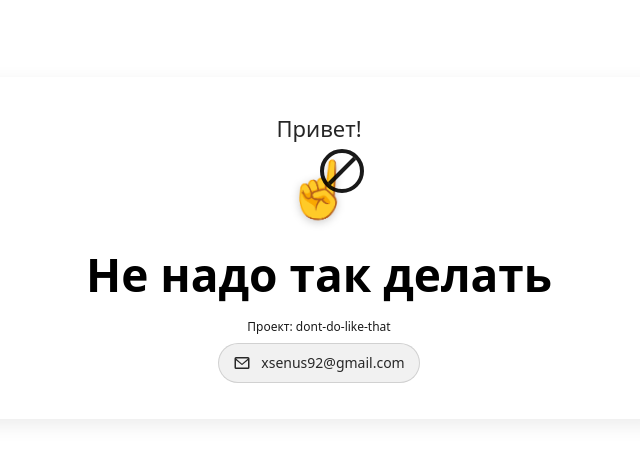
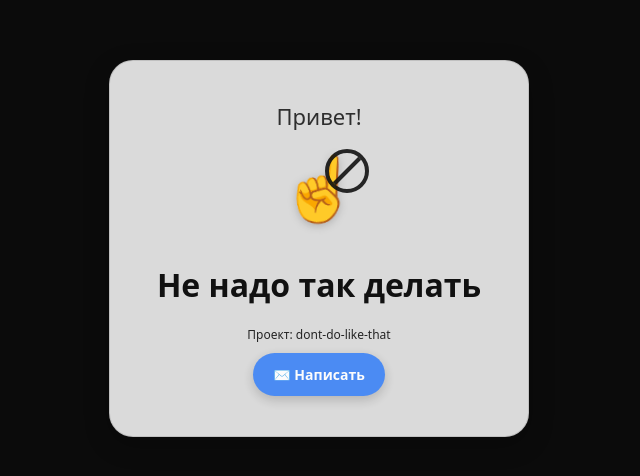
Before and after one commit to Xsenus/dont-do-like-that, a plain HTML site: page web/index.html in a window 1280 px wide. Shown: the part 152-628 px from the top of the page, without its empty margins (321-961 px from the left). Drawn offline with Linux system fonts and the light colour scheme.

Commit message:
feat(web): улучшен UI мини-аппа (контраст, фон, анимация, доступность)

```diff
--- a/web/index.html
+++ b/web/index.html
@@ -32,20 +32,22 @@
       place-items: center;
       padding: var(--space);
       text-align: center;
+      background: var(--tg-theme-bg-color, #0b0b0b);
+      color: var(--tg-theme-text-color, #111);
     }
 
     .card {
       display: flex;
       flex-direction: column;
       align-items: center;
-      gap: 16px;
-      padding: clamp(20px, 4vw, 36px);
-      border-radius: 20px;
-      box-shadow: 0 6px 20px rgba(0, 0, 0, .08);
-      background: rgba(255, 255, 255, .6);
-      backdrop-filter: blur(6px);
-      max-width: 720px;
-      width: min(92vw, 720px);
+      gap: 20px;
+      padding: 40px 32px;
+      border-radius: 24px;
+      background: var(--tg-theme-secondary-bg-color, rgba(255, 255, 255, .85));
+      border: 1px solid var(--tg-theme-hint-color, rgba(0, 0, 0, .12));
+      box-shadow: 0 8px 24px rgba(0, 0, 0, .25);
+      max-width: 420px;
+      width: 100%;
     }
 
     .greeting {
@@ -55,19 +57,20 @@
     }
 
     .headline {
-      font-size: clamp(28px, 6vw, 46px);
+      font-size: 32px;
       font-weight: 800;
-      line-height: 1.2;
       margin: 0;
     }
 
     .pointer-wrap {
       position: relative;
-      height: 72px;
+      height: 84px;
+      margin-top: 4px;
+      margin-bottom: 4px;
     }
 
     .finger {
-      font-size: 56px;
+      font-size: 64px;
       line-height: 1;
       display: inline-block;
       transform-origin: 50% 80%;
@@ -77,7 +80,7 @@
 
     .no-sign {
       position: absolute;
-      top: -10px;
+      top: -6px;
       right: -10px;
       width: 44px;
       height: 44px;
@@ -113,51 +116,47 @@
       }
     }
 
+    @media (prefers-reduced-motion: reduce) {
+      .finger {
+        animation: none;
+      }
+    }
+
     .footer {
       font-size: 12px;
       opacity: .9;
       display: flex;
       flex-direction: column;
       align-items: center;
-      gap: 8px;
+      gap: 10px;
     }
 
-    .footer .email-link {
-      display: inline-flex;
-      align-items: center;
-      gap: 10px;
-      padding: 10px 14px;
+    .email-btn {
+      display: inline-block;
+      padding: 12px 20px;
       border-radius: 999px;
+      font-size: 14px;
+      font-weight: 600;
       text-decoration: none;
-      font-size: 14px;
-      line-height: 1;
-      border: 1px solid rgba(0, 0, 0, .08);
-      transition: transform .15s ease, box-shadow .2s ease, background-color .2s ease, border-color .2s ease;
-      /* Адаптация к теме Telegram */
-      color: var(--tg-theme-button-text-color, #111);
-      background: var(--tg-theme-button-color, #f0f0f0);
-      border-color: var(--tg-theme-hint-color, rgba(0, 0, 0, .15));
+      background: var(--tg-theme-button-color, #3b82f6);
+      color: var(--tg-theme-button-text-color, #fff);
+      box-shadow: 0 4px 12px rgba(0, 0, 0, .2);
+      transition: transform .15s ease, box-shadow .15s ease;
     }
 
-    .footer .email-link:hover {
-      transform: translateY(-1px);
-      box-shadow: 0 6px 18px rgba(0, 0, 0, .12);
+    .email-btn:hover {
+      transform: translateY(-2px);
+      box-shadow: 0 6px 16px rgba(0, 0, 0, .25);
     }
 
-    .footer .email-link:active {
+    .email-btn:active {
       transform: translateY(0);
-      box-shadow: 0 3px 10px rgba(0, 0, 0, .12);
+      box-shadow: 0 3px 10px rgba(0, 0, 0, .2);
     }
 
-    .footer .email-link:focus-visible {
+    .email-btn:focus-visible {
       outline: 2px solid var(--tg-theme-link-color, #3b82f6);
       outline-offset: 2px;
-    }
-
-    .footer .email-link svg {
-      width: 18px;
-      height: 18px;
-      display: block;
     }
   </style>
 </head>
@@ -172,19 +171,11 @@
       </div>
       <h1 class="headline">Не надо так делать</h1>
       <div class="footer">
-        <div>Проект: dont-do-like-that</div>
-        <a class="email-link" href="mailto:xsenus92@gmail.com" title="Написать на xsenus92@gmail.com"
-          aria-label="Написать на xsenus92@gmail.com">
-          <svg viewBox="0 0 24 24" aria-hidden="true" focusable="false">
-            <path fill="currentColor" d="M20 4H4a2 2 0 0 0-2 2v12a2
-      2 0 0 0 2 2h16a2 2 0 0 0 2-2V6a2
-      2 0 0 0-2-2Zm0 2v.01L12 13 4 6.01V6h16ZM4
-      18V8.21l7.4 6.17a1 1 0 0 0 1.2 0L20 8.21V18H4Z" />
-          </svg>
-          <span>xsenus92@gmail.com</span>
+        <div class="project">Проект: dont-do-like-that</div>
+        <a class="email-btn" href="mailto:xsenus92@gmail.com" aria-label="Написать на xsenus92@gmail.com">
+          ✉️ Написать
         </a>
       </div>
-
     </div>
   </div>
 
@@ -194,13 +185,13 @@
 
     function applyTheme() {
       const r = getComputedStyle(document.documentElement);
-      const bg = r.getPropertyValue('--tg-theme-bg-color') || '#ffffff';
       const text = r.getPropertyValue('--tg-theme-text-color') || '#111111';
-      const secondary = r.getPropertyValue('--tg-theme-hint-color') || 'rgba(0,0,0,.6)';
-      document.body.style.background = bg.trim();
-      document.body.style.color = text.trim();
+      const hint = r.getPropertyValue('--tg-theme-hint-color') || 'rgba(0,0,0,.12)';
       const card = document.querySelector('.card');
-      if (card) card.style.borderColor = (secondary || text).trim();
+      if (card) {
+        card.style.color = text.trim();
+        card.style.borderColor = hint.trim();
+      }
     }
 
     function setGreeting(name) {
```
